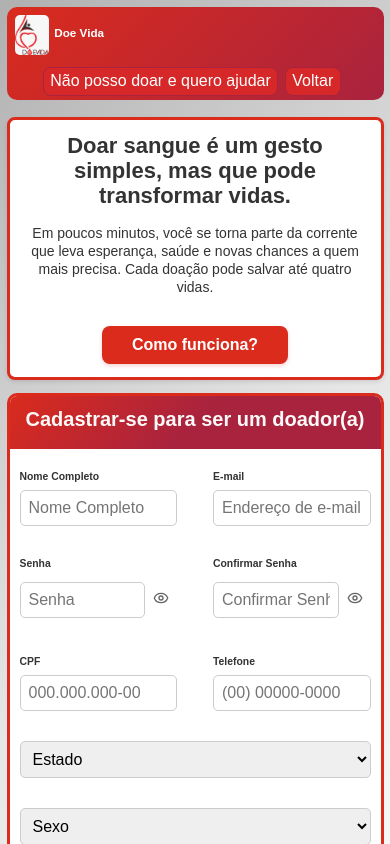
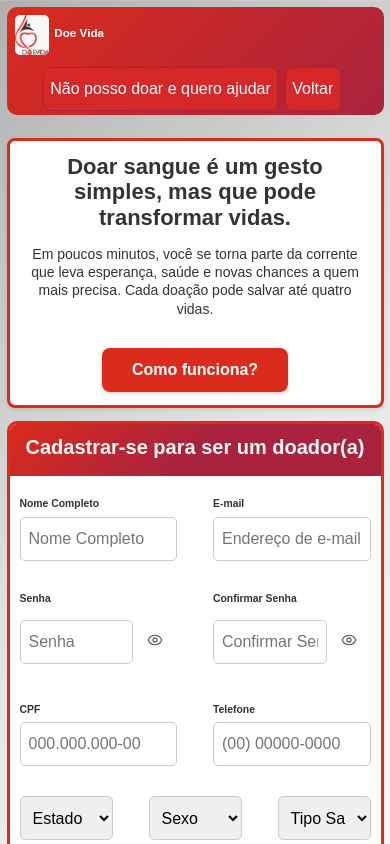
Before and after one commit to Gustavooxx/Tcc_Projeto, a React (Vite) app in the folder Frontend/: page /cadastro in a window 390 px wide. Shown: the top 844 px of the page. Built offline with nearby package versions, Linux system fonts and the light colour scheme.

Commit message:
responsividade

```diff
--- a/Frontend/src/pages/Inicio/index.scss
+++ b/Frontend/src/pages/Inicio/index.scss
@@ -93,6 +93,7 @@
             .itens-beneficios {
                 background-color: #fffefe;
                 display: flex;
+                flex-direction: column;
                 align-items: center;
                 gap: 1rem;
                 padding: 1rem;
@@ -110,7 +111,6 @@
 
                 p {
                     font-size: 1rem;
-                    flex: 1;
                     text-align: center;
                     color: #333333;
                     line-height: 1.4;
--- a/Frontend/src/pages/agendamentoUser/index.scss
+++ b/Frontend/src/pages/agendamentoUser/index.scss
@@ -483,13 +483,33 @@
                 display: flex;
             }
 
-            .menu-mobile-botoes {
+            .menu-content {
                 display: flex;
                 flex-direction: column;
                 gap: 1rem;
+                align-items: center;
 
-                button {
+                .close-btn {
+                    position: absolute;
+                    top: 1rem;
+                    right: 1.5rem;
+                    background: none;
+                    border: none;
+                    font-size: 2rem;
+                    color: white;
+                    cursor: pointer;
+                    padding: 0.5rem;
+                    border-radius: 50%;
+                    transition: background-color 0.3s ease;
+
+                    &:hover {
+                        background-color: rgba(255, 255, 255, 0.1);
+                    }
+                }
+
+                a, button {
                     width: 100%;
+                    max-width: 300px;
                     padding: 1rem;
                     background-color: #A9233E;
                     color: white;
@@ -497,22 +517,22 @@
                     border-radius: 8px;
                     font-size: 1.1rem;
                     cursor: pointer;
+                    text-decoration: none;
+                    text-align: center;
+                    transition: background-color 0.3s ease;
 
                     &:hover {
                         background-color: #8a1e2e;
                     }
                 }
-            }
 
-            .menu-mobile-close {
-                position: absolute;
-                top: 1rem;
-                right: 1.5rem;
-                background: none;
-                border: none;
-                font-size: 2rem;
-                color: white;
-                cursor: pointer;
+                button:last-of-type {
+                    background-color: #6c757d;
+
+                    &:hover {
+                        background-color: #5a6268;
+                    }
+                }
             }
         }
 
--- a/Frontend/src/pages/cadastro/index.scss
+++ b/Frontend/src/pages/cadastro/index.scss
@@ -1,6 +1,7 @@
 .container-cadastro {
-    height: 100vh;
-
+    min-height: 100vh;
+    display: flex;
+    flex-direction: column;
 
     .container-tags {
         display: flex;
@@ -38,7 +39,6 @@
             gap: 5rem;
             margin-right: 5rem;
 
-
             .ajudar {
                 color: white;
                 border: 1px solid #A9233E;
@@ -54,18 +54,17 @@
                 border-radius: 8px;
                 padding: 10px;
             }
-
         }
     }
 
     .container-cadastro {
-
         display: flex;
         align-items: flex-start;
         justify-content: center;
         gap: 10rem;
         padding: 1rem;
         margin-top: 2rem;
+        flex: 1;
 
         .texto-cadastro {
             border: 3px solid #DA2B1D;
@@ -81,9 +80,7 @@
                 display: flex;
                 flex-direction: column;
                 gap: 15px;
-
                 align-items: center;
-
                 margin: 0;
 
                 h2 {
@@ -127,7 +124,6 @@
                     }
                 }
             }
-
         }
 
         .container-informacoes {
@@ -149,7 +145,6 @@
                     font-size: 20px;
                     text-align: center;
                 }
-
             }
 
             form {
@@ -164,7 +159,6 @@
                 flex-direction: column;
                 margin: 10px;
                 overflow: visible;
-
 
                 label {
                     margin-bottom: 5px;
@@ -196,19 +190,18 @@
                         border-left: none;
                         cursor: pointer;
                         color: #666;
-                        padding: 8px ;
+                        padding: 8px;
                         display: flex;
                         align-items: center;
                         justify-content: center;
                         width: auto;
-
                     }
                 }
 
                 input:not(.input-container input),
                 select {
-                    min-width: 50px; // Largura mínima do select
-                    width: 100%; // Pode expandir até o tamanho do container
+                    min-width: 50px;
+                    width: 100%;
                     padding: 8px;
                     font-size: 16px;
                     border-radius: 5px;
@@ -229,13 +222,6 @@
                 row-gap: 10px;
             }
 
-            @media (max-width: 768px) {
-                .row {
-                    grid-template-columns: 1fr;
-                }
-            }
-
-
             button {
                 grid-column: 1 / -1;
                 background-color: #DA2B1D;
@@ -250,7 +236,6 @@
                 justify-self: center;
                 margin-bottom: 10px;
 
-
                 &:hover {
                     background-color: #b80202;
                 }
@@ -260,9 +245,7 @@
                 text-align: center;
                 margin-bottom: 3rem;
             }
-
         }
-
     }
 
     @media (max-width: 1200px) {
@@ -548,12 +531,13 @@
     }
 
     @media (max-width: 480px) {
-        height: auto;
+        min-height: auto;
 
         .container-tags {
             margin: 0.5rem 0.5rem;
             padding: 0.3rem;
             gap: 0.5rem;
+            flex-wrap: wrap;
 
             .img-tags {
                 gap: 0.4rem;
@@ -571,10 +555,12 @@
                 gap: 0.5rem;
                 margin-right: 0.5rem;
                 width: 100%;
+                justify-content: center;
 
                 button {
                     padding: 0.35rem 0.5rem;
                     font-size: 0.75rem;
+                    min-height: 44px; // Tamanho mínimo para toque
                 }
             }
         }
@@ -610,6 +596,7 @@
                         padding: 0.4rem 0.8rem;
                         font-size: 0.8rem;
                         border-radius: 6px;
+                        min-height: 44px; // Tamanho mínimo para toque
                     }
                 }
             }
@@ -647,6 +634,7 @@
                     font-size: 0.8rem;
                     padding: 0.45rem;
                     border-radius: 4px;
+                    min-height: 44px; // Tamanho mínimo para toque
                 }
 
                 .password-field input {
@@ -656,6 +644,7 @@
                 .toggle-password {
                     padding: 0.45rem;
                     font-size: 0.75rem;
+                    min-width: 44px; // Tamanho mínimo para toque
                 }
             }
 
@@ -668,6 +657,7 @@
                 padding: 0.5rem;
                 width: 130px;
                 margin: 0.5rem auto;
+                min-height: 44px; // Tamanho mínimo para toque
             }
 
             .semCadastro {
```
Also changed, not shown: 1 other file (tests, documents, lock files or other folders).
